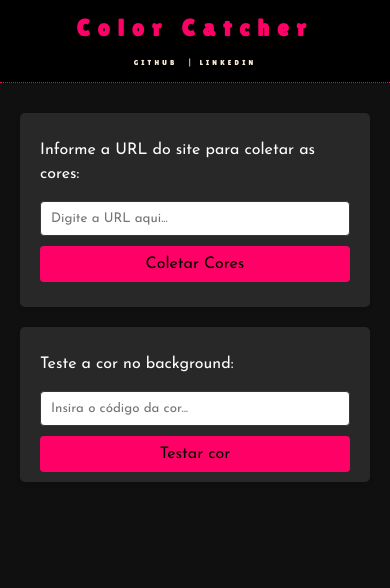
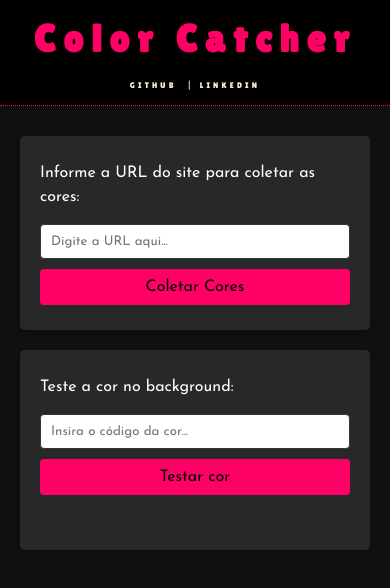
Before and after one commit to torresdeveloper/Color-Catcher, a plain HTML site: page index.html in a window 390 px wide. Drawn offline with Linux system fonts and the light colour scheme.

Commit message:
update responsivo

```diff
--- a/index.html
+++ b/index.html
@@ -10,7 +10,7 @@
     <body id="colorBody">
         <header>
             <div class="logo">
-                <h1>Color Catcher</h1>
+                <a href="/"><h1>Color Catcher</h1></a>
             </div>
             <nav class="link-bar">
                 <ul>
--- a/styles.css
+++ b/styles.css
@@ -26,12 +26,12 @@ header {
     border-bottom: 1px dotted #FF0066;
 }
 
-.logo {
+.logo a{
     color: #FF0066;
     font-size: 1.2rem;
     font-weight: bold;
     letter-spacing: .5rem;
-
+    text-decoration: none;
 }
 
 .link-bar ul {
@@ -44,7 +44,7 @@ header {
 ul a {
     color: antiquewhite;
     text-decoration: none;
-    font-size: 1rem;
+    font-size: .9rem;
     letter-spacing: .2rem;
 }
 ul a:hover{
@@ -210,7 +210,7 @@ main{
         font-size: 65%;
     }
     ul a{
-        font-size: 40%;
+        font-size: 45%;
     }
 
     #main-content{
@@ -222,11 +222,16 @@ main{
     }
     .test, .container, #colorsContent{
        width: 100%;
+       height: 200px;
     }
 
     #colorsContent{
         text-align: center;
     }
+    .test{
+        flex: none;
+    }
+
 }
 
 @media screen and (min-width: 540px) and (max-width: 930px) {
```
